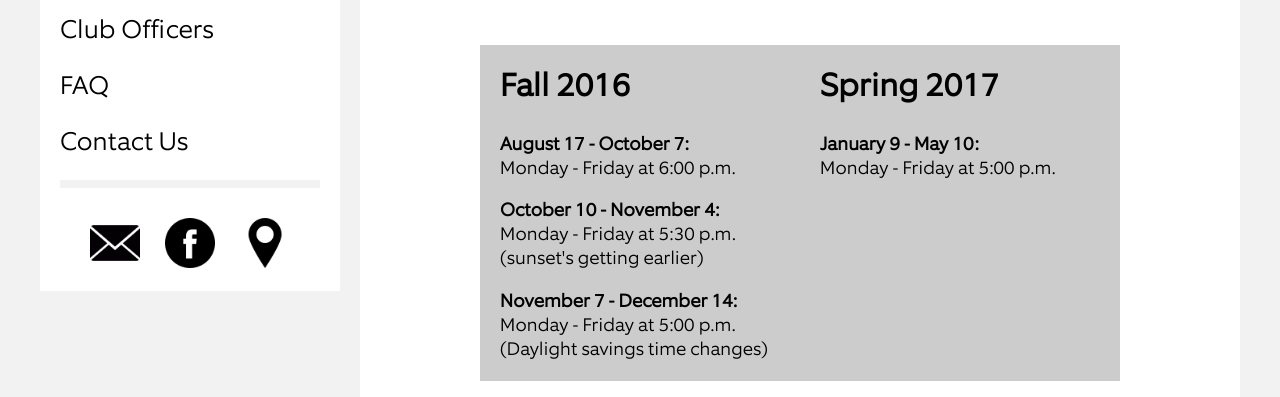
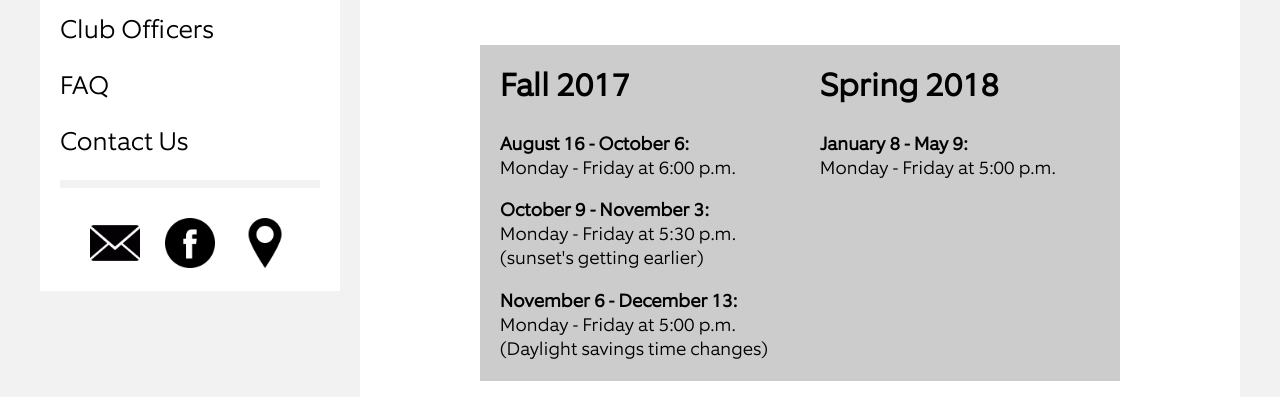
Before and after one commit to ncsuclubrunning/ncsuclubrunning.github.io, a Jekyll site: the page built from practice/index.html, in a window 1280 px wide. Shown: the part 837-1234 px from the top of the page. Built offline with Jekyll 4.4.1, drawn with Linux system fonts in a browser that asks for light colours.

Commit message:
Updated season years and date ranges

```diff
--- a/practice/index.html
+++ b/practice/index.html
@@ -29,16 +29,16 @@ custom_css:
 
 <div id="practice-times-box">
     <div id="practice-times-fall">
-        <h2>Fall 2016</h2>
+        <h2>Fall 2017</h2>
 
         <p>
-            <strong>August 17 - October 7:</strong>
+            <strong>August 16 - October 6:</strong>
             <br>
             Monday - Friday at 6:00 p.m.
         </p>
 
         <p>
-            <strong>October 10 - November 4:</strong>
+            <strong>October 9 - November 3:</strong>
             <br>
             Monday - Friday at 5:30 p.m.
             <br>
@@ -46,7 +46,7 @@ custom_css:
         </p>
 
         <p>
-            <strong>November 7 - December 14:</strong>
+            <strong>November 6 - December 13:</strong>
             <br>
             Monday - Friday at 5:00 p.m.
             <br>
@@ -55,10 +55,10 @@ custom_css:
     </div>
 
     <div id="practice-times-spring">
-        <h2>Spring 2017</h2>
+        <h2>Spring 2018</h2>
 
         <p>
-            <strong>January 9 - May 10:</strong>
+            <strong>January 8 - May 9:</strong>
             <br>
             Monday - Friday at 5:00 p.m.
         </p>
```
